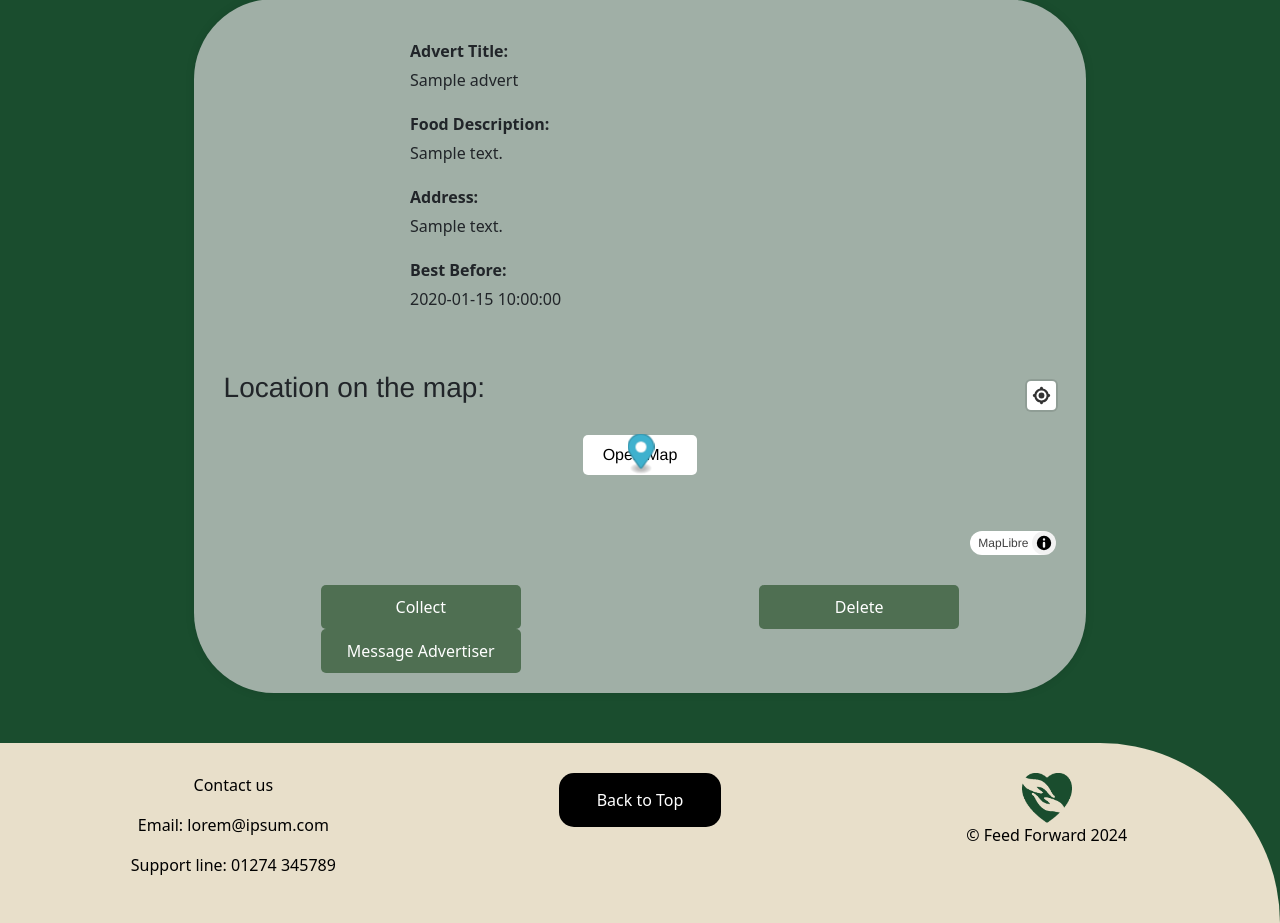
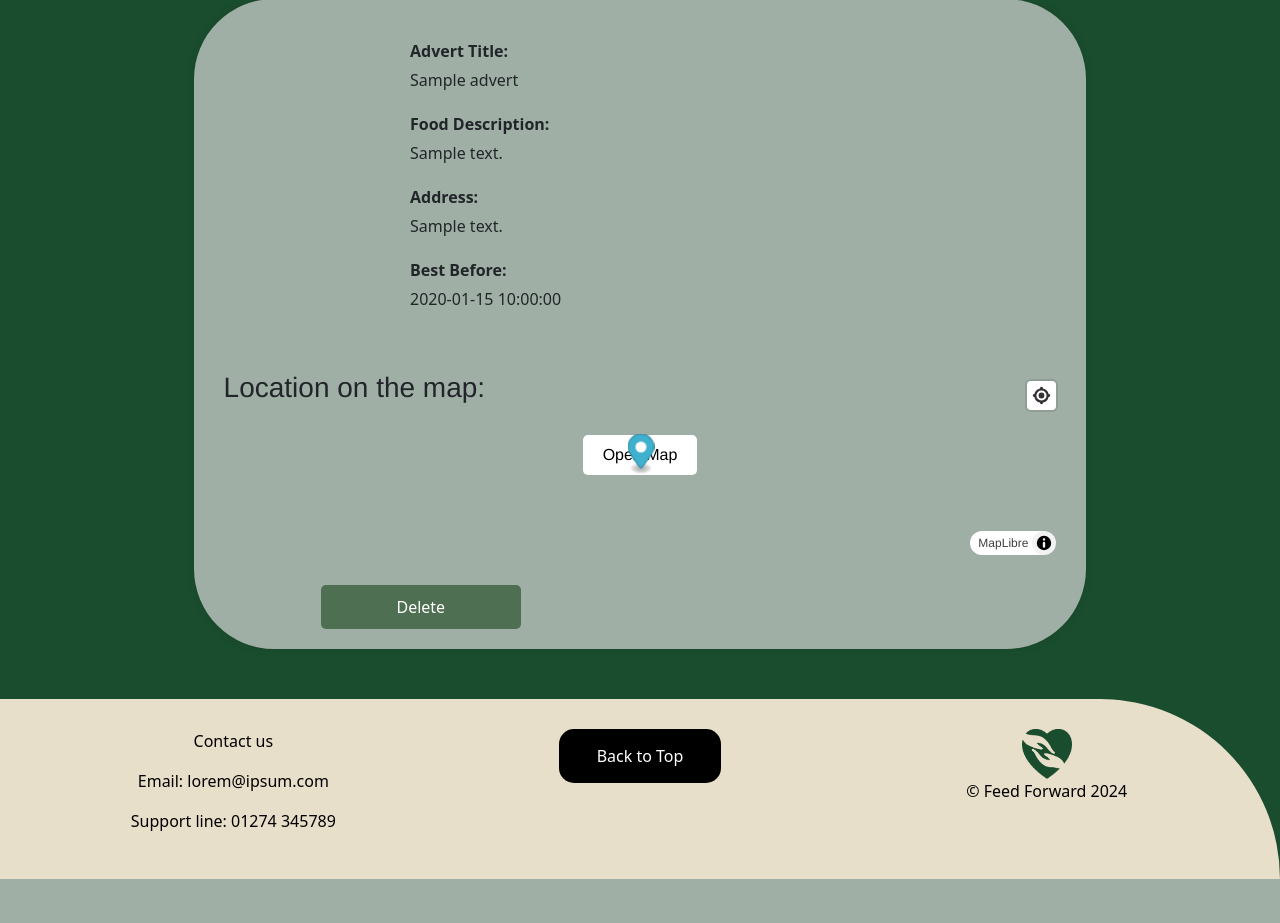
Before and after one commit to SxryxnshS5/FeedForward, a Flask app: page /advert_details/1 in a window 1280 px wide. Shown: the part 317-1240 px from the top of the page. After the commit the page ends 1196 px from the top, so only its background shows below. Run offline with Flask 3, Linux system fonts and the light colour scheme; a user stored in the database is signed in; tables that the repository leaves empty hold one stand-in row (values such as "Sample post"); some libraries are stand-ins or nearby versions; some web fonts are replaced.

Commit message:
Add logic to advert_details page

```diff
--- a/adverts/views.py
+++ b/adverts/views.py
@@ -92,4 +92,4 @@ def delete_advert(advert):
     else:
         flash("You don't own this advert!")
 
-        return redirect(url_for('advert.advert_details'))
+        return render_template('main/advert_details.html', current_advert=Advert.query.get(advert))
--- a/templates/main/advert_details.html
+++ b/templates/main/advert_details.html
@@ -46,15 +46,20 @@
         <button class="open-map-button">Open Map</button>
     </div>
     <div class="button-container row">
+        {% if current_user.id != current_advert.owner %}
         <div class="col-lg-6">
             <a class="btn btn1" href="../collect_confirmation/{{current_advert.adID}}" onclick="return confirm('Are you sure you want to collect this advert?')">Collect</a>
         </div>
+
         <div class="col-lg-6">
-            <a class="btn btn1" href="../delete_advert/{{current_advert.adID}}" onclick="return confirm('Are you sure you want to delete this advert?')">Delete</a>
+            <input type="submit" value="Message Advertiser" class="btn btn3">
         </div>
+        {% endif %}
+        {% if current_user.id == current_advert.owner %}
         <div class="col-lg-6">
-            <input type="submit" value="Message Advertiser" class="btn btn2">
+            <a class="btn btn2" href="../delete_advert/{{current_advert.adID}}" onclick="return confirm('Are you sure you want to delete this advert?')">Delete</a>
         </div>
+        {% endif %}
     </div>
 </div>
 
```
